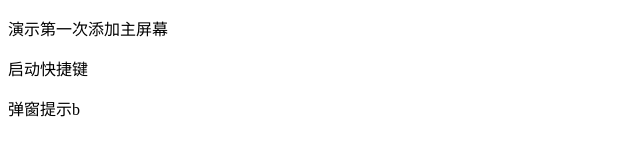
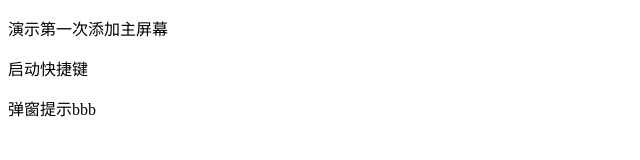
Before and after one commit to GitHub-zpy/webapp, a website: page demos/add-event/index.html in a window 1280 px wide. Shown: the full height of the page, 0-640 px from the left. Drawn offline with Linux system fonts and the light colour scheme.

Commit message:
no message

```diff
--- a/demos/add-event/index.html
+++ b/demos/add-event/index.html
@@ -45,7 +45,7 @@
 	</div>
 <p>演示第一次添加主屏幕</p>
 <p>启动快捷键</p>
-<p>弹窗提示b</p>
+<p>弹窗提示bbb</p>
 </body>
 <script>
 var a = addToHomescreen({
```
